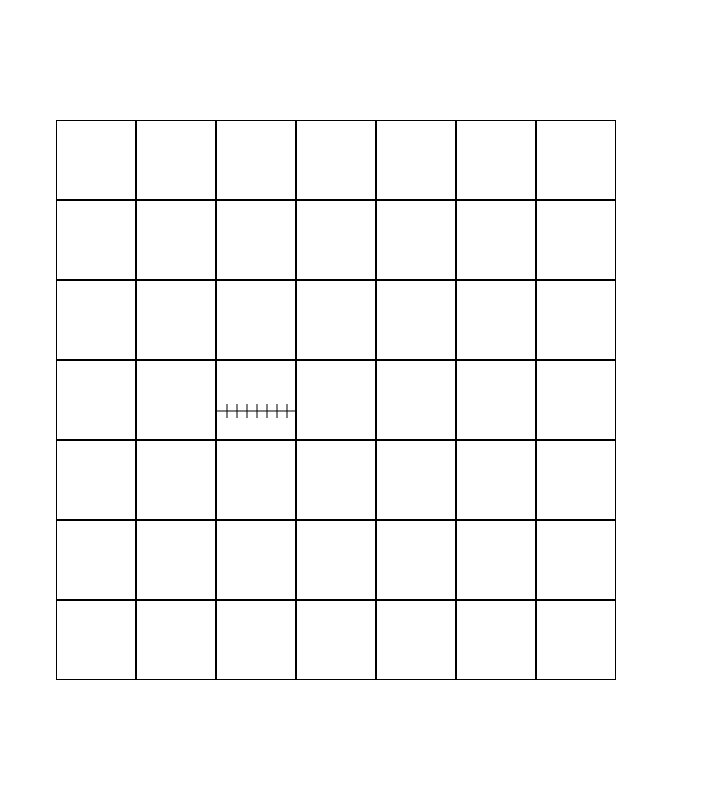
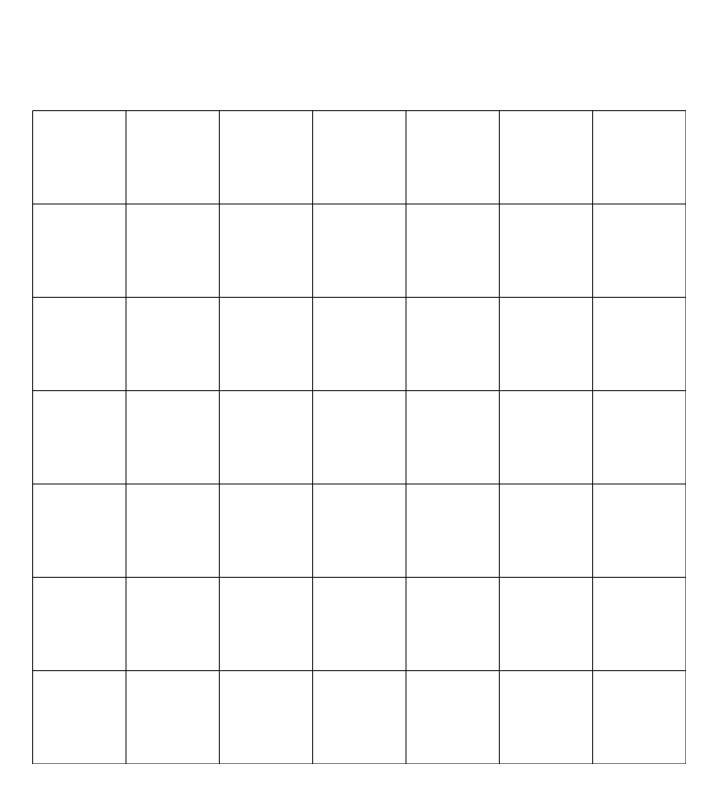
Before and after one commit to CharlesTaylor7/rri-ai, a Next.js app: page / in a window 1280 px wide. Shown: the whole page, without its empty margins (304-1021 px from the left). Built offline with nearby package versions, Linux system fonts and the light colour scheme.

Commit message:
Svgs for the grid

```diff
--- a/components/Grid.module.css
+++ b/components/Grid.module.css
@@ -1,13 +1,17 @@
+.gridRow {
+    padding-top: 5%;
+    display: flex;
+    justify-content: center;
+}
+
 .grid {
-    display: grid;
-    gap: 0;
-    grid-auto-rows: auto;
-    grid-template-columns: repeat(7, auto);
+    height: 700px;
+    width: 700px;
+}
+
+.gridLine {
+    stroke: black;
 }
 
 .cell {
-    width: 80px;
-    height: 80px;
-    border: 1px solid black;
-    padding: none;
 }
--- a/components/Grid.tsx
+++ b/components/Grid.tsx
@@ -5,8 +5,27 @@ import { Route } from '@/types'
 
 function Grid({ map = { 23: {code: 2} }}) {
     return (
-        <div className={styles.grid}>
-            {Array.from({length: 49}, (_, i) => (<Cell key={i} route={map[i]}/>))}
+        <div className={styles.gridRow}>
+        <svg
+            className={styles.grid}
+            viewBox="-0.5 -0.5 7.5 7.5"
+        >
+            // horizontal rows
+            {Array.from({length: 8}, (_, i) => (
+                <line key={i} className={styles.gridLine}
+                    strokeWidth={0.01}
+                    x1="0" x2="7"
+                    y1={i} y2={i}
+                />)
+            )}
+            {Array.from({length: 8}, (_, i) => (
+                <line key={i} className={styles.gridLine}
+                    strokeWidth={0.01}
+                    y1="0" y2="7"
+                    x1={i} x2={i}
+                />)
+            )}
+        </svg>
         </div>
     )
 }
--- a/pages/index.tsx
+++ b/pages/index.tsx
@@ -1,18 +1,17 @@
 import Head from 'next/head'
 import Image from 'next/image'
 import Grid from '@/components/Grid.tsx'
-import styles from '@/styles/Home.module.css'
 
 export default function Home() {
     return (
-        <div className={styles.container}>
+        <>
             <Head>
                 <title>Railroad Inc. AI</title>
                 <link rel="icon" href="/favicon.ico" />
             </Head>
-            <main className={styles.main}>
+            <main>
                 <Grid/>
             </main>
-        </div>
+        </>
     )
 }
--- a/styles/Home.module.css
+++ /dev/null
@@ -1,95 +0,0 @@
-.container {
-  min-height: 100vh;
-  padding: 0 0.5rem;
-  display: flex;
-  flex-direction: column;
-  justify-content: center;
-  align-items: center;
-  height: 100vh;
-}
-
-.main {
-  padding: 5rem 0;
-  flex: 1;
-  display: flex;
-  flex-direction: column;
-  justify-content: center;
-  align-items: center;
-}
-
-.footer {
-  width: 100%;
-  height: 100px;
-  border-top: 1px solid #eaeaea;
-  display: flex;
-  justify-content: center;
-  align-items: center;
-}
-
-.footer a {
-  display: flex;
-  justify-content: center;
-  align-items: center;
-  flex-grow: 1;
-}
-
-.title {
-  margin: 0;
-  text-align: center;
-}
-
-.description {
-  line-height: 1.5;
-  font-size: 1.5rem;
-}
-
-.grid {
-  display: flex;
-  align-items: center;
-  justify-content: center;
-  flex-wrap: wrap;
-  max-width: 800px;
-  margin-top: 3rem;
-}
-
-.card {
-  margin: 1rem;
-  padding: 1.5rem;
-  text-align: left;
-  color: inherit;
-  text-decoration: none;
-  border: 1px solid #eaeaea;
-  border-radius: 10px;
-  transition: color 0.15s ease, border-color 0.15s ease;
-  width: 45%;
-}
-
-.card:hover,
-.card:focus,
-.card:active {
-  color: #0070f3;
-  border-color: #0070f3;
-}
-
-.card h2 {
-  margin: 0 0 1rem 0;
-  font-size: 1.5rem;
-}
-
-.card p {
-  margin: 0;
-  font-size: 1.25rem;
-  line-height: 1.5;
-}
-
-.logo {
-  height: 1em;
-  margin-left: 0.5rem;
-}
-
-@media (max-width: 600px) {
-  .grid {
-    width: 100%;
-    flex-direction: column;
-  }
-}
```
